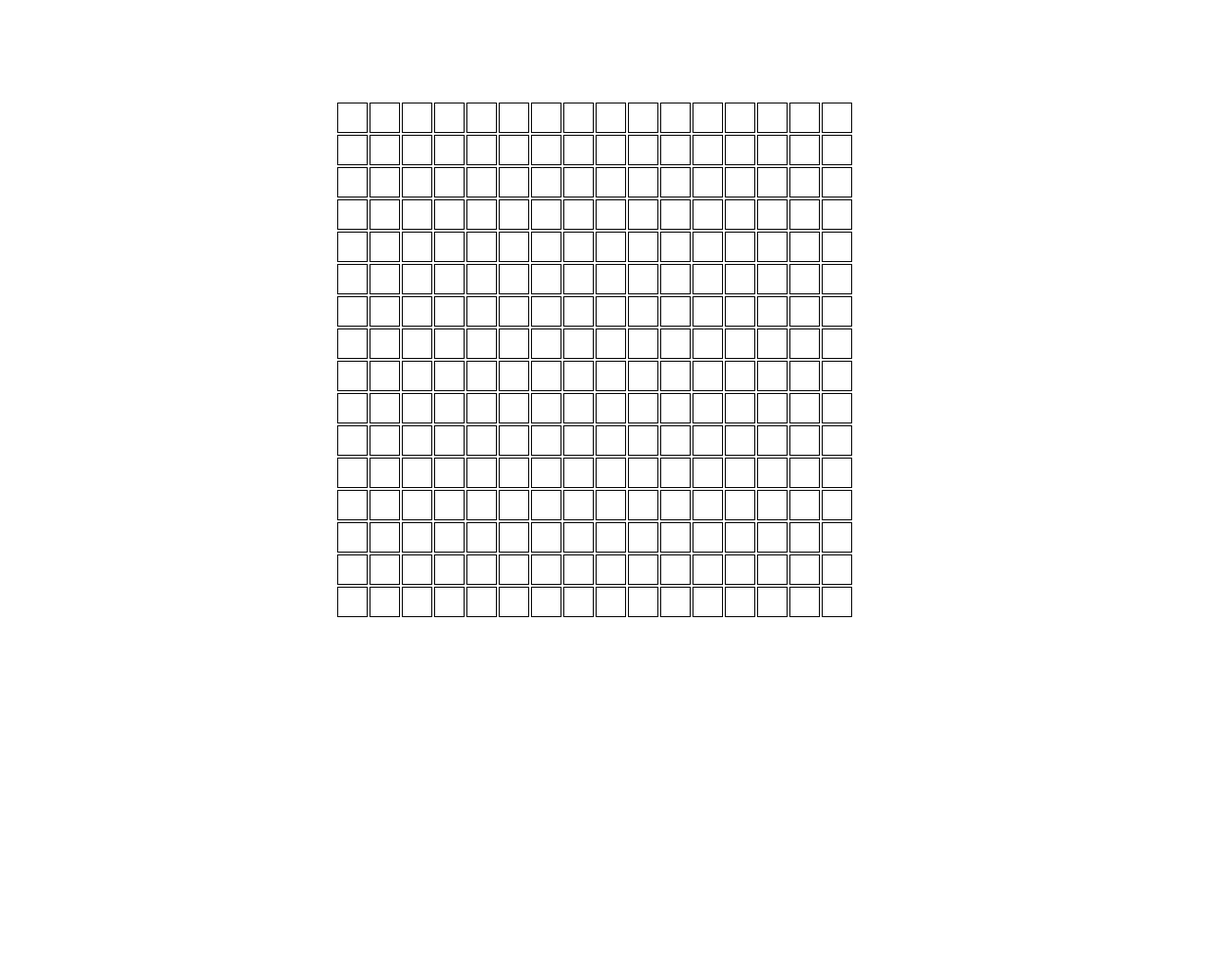
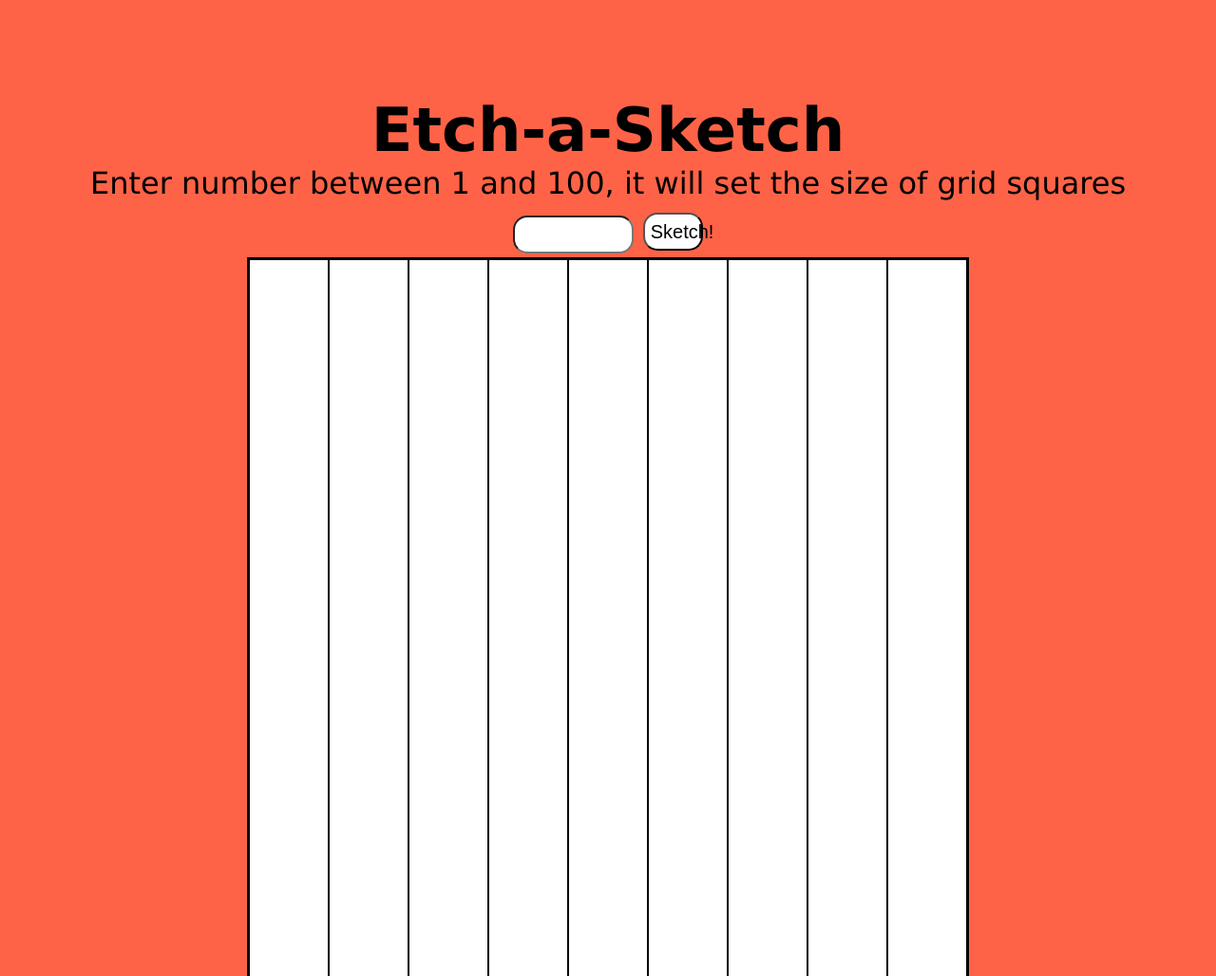
Before and after one commit to mozartdd/etch-a-Sketch, a plain HTML site: page index.html in a window 1280 px wide. Shown: the top 1028 px of the page at 95% size. Before the commit the page ends 800 px from the top, so only its background shows below. Drawn offline with Linux system fonts and the light colour scheme.

Commit message:
added simple css style, working on div positioning in container

```diff
--- a/index.html
+++ b/index.html
@@ -3,10 +3,15 @@
 <head>
     <meta charset="UTF-8">
     <meta name="viewport" content="width=device-width, initial-scale=1.0">
-    <title>Etch-a-Skech</title>
+    <title>Etch-a-Sketch</title>
     <link rel="stylesheet" href="styles.css">
 </head>
 <body>
+    <h1>Etch-a-Sketch</h1>
+    <label for="number-input">Enter number between 1 and 100, it will set the size of grid squares</label><br>
+    <input id='number-input' type="number" min="1" max="100">
+    <button>Sketch!</button>
+
     <div class="container"></div>
     <script src="script.js"></script>
 </body>
--- a/script.js
+++ b/script.js
@@ -1,14 +1,28 @@
 const container = document.querySelector('.container');
-let squareField = 16 * 16;
+const input = document.querySelector('input');
+const button = document.querySelector('button');
 
-for (let i = 1; i <= squareField; i++) {
+let sizeOfGrid = 3;
+
+// button.addEventListener('click', () => {
+//     sizeOfGrid = input.value;
+// });
+
+
+
+//LOOP TO CREATE DIV SQUARES EQUAL TO sizeOfGrid VARIABLE COUNT
+for (let i = 1; i <= sizeOfGrid * sizeOfGrid; i++) {
     const div = document.createElement('div');
     container.appendChild(div);
+
+//DIV STYLING PART
+    div.style.flex = '1 1 0'
     div.style.border = 'solid, 1px, black'
-    div.style.width = '30px';
-    div.style.height = '30px';
+    div.style.backgroundColor = 'white'
 
+//EVENT LISTENER TO CHANGE COLOR IF MOUSE IS OVER DIV
     div.addEventListener('mouseover' , () => {
+        div.style.backgroundColor = ''
         div.classList.add('on-hover');
     })
 
--- a/styles.css
+++ b/styles.css
@@ -1,12 +1,50 @@
+* {
+    box-sizing: border-box;
+    background-color: tomato;
+}
+
+body {
+    height: 100vh;
+    overflow: hidden;
+    text-align: center;
+    font-family: 'Lucida Sans', 'Lucida Sans Regular', 'Lucida Grande', 'Lucida Sans Unicode', Geneva, Verdana, sans-serif;
+    font-size: 2em;
+}
+
+h1 {
+    margin-top: 100px;
+    margin-bottom: 0;
+    font-size: 2em;
+}
+
+input {
+    width: 10%;
+    text-align: center;
+    font-size: 32px;
+    margin-top: 15px;
+}
+
+button {
+    width: 5%;
+    position: relative;
+    bottom: 7px;
+    font-size: 20px;
+}
+
+input, button {
+    background-color: white;
+    border-radius: 15px;
+    height: 40px;
+}
+
+
 .container {
     display: flex;
-    gap: 2px;
+    margin: auto;
+    height: 760px;
+    width: 760px;
+    border: solid 2px black;
     flex-wrap: wrap;
-    margin: auto;
-    height: 500px;
-    width: 570px;
-    position: relative;
-    top: 100px;
 }
 
 .on-hover {
```
